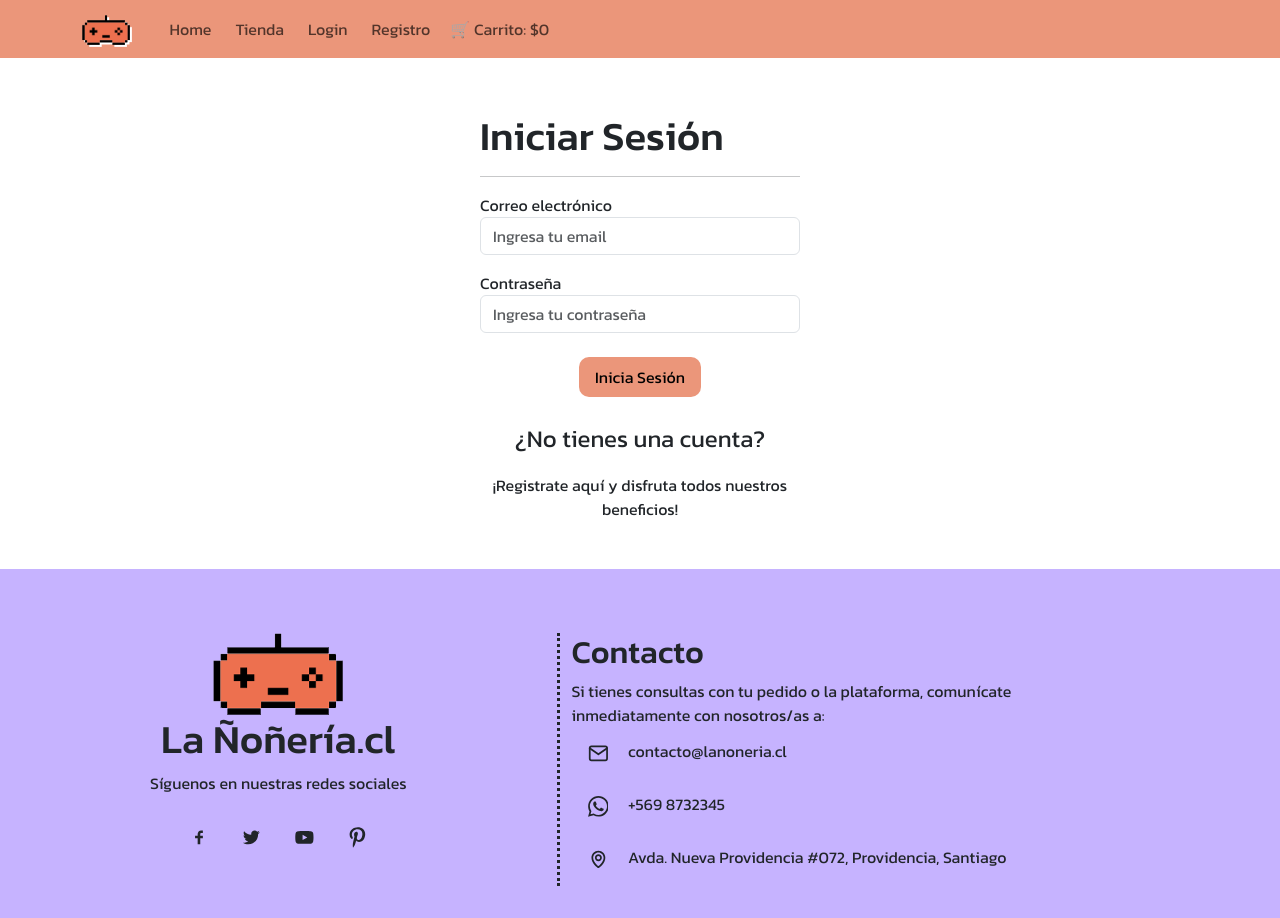
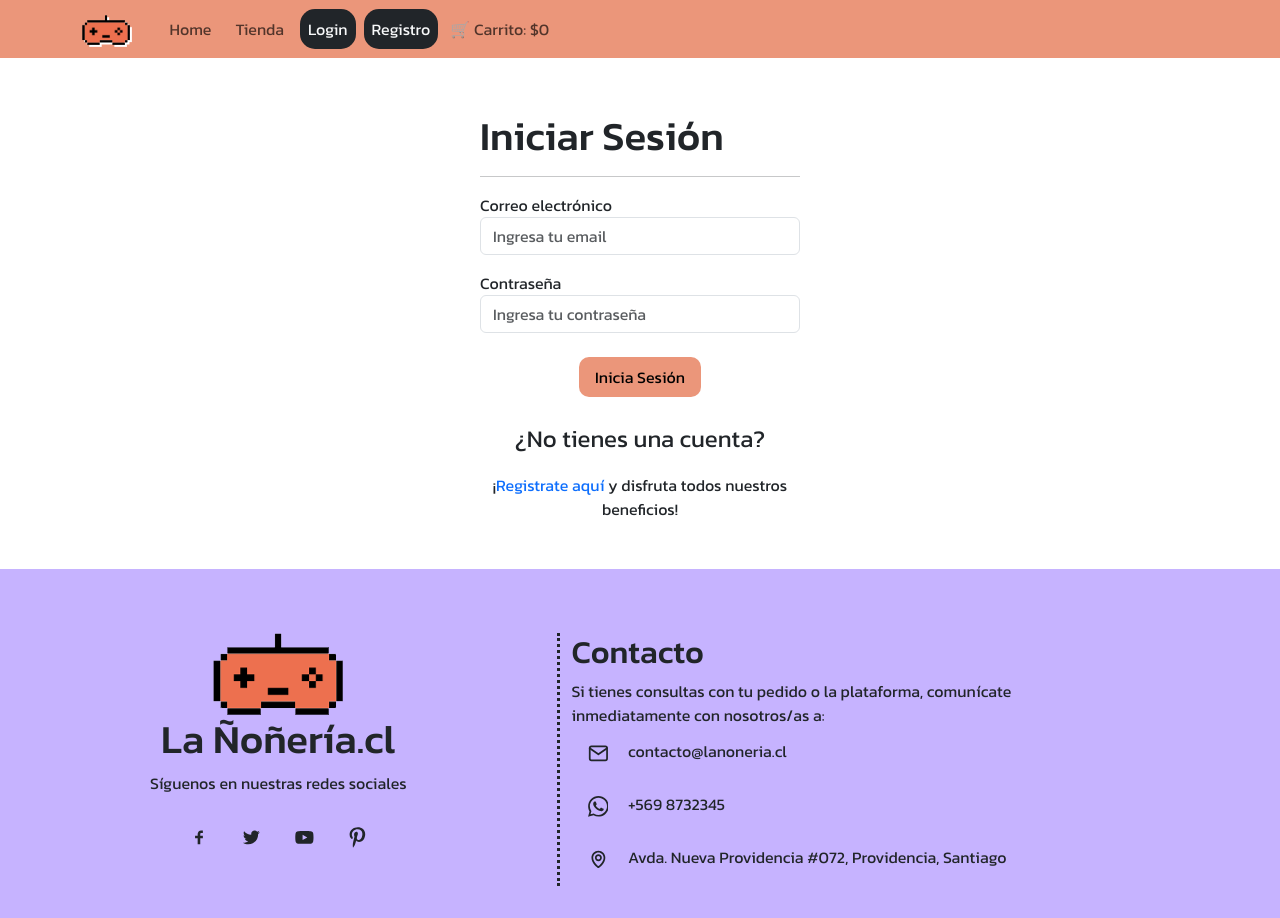
Before and after one commit to cpileon/la_nionieria_v2, a React (Vite) app: page /login in a window 1280 px wide. Built offline with nearby package versions, Linux system fonts and the light colour scheme.

Commit message:
Detalles de CSS

```diff
--- a/src/Components/Navegacion.jsx
+++ b/src/Components/Navegacion.jsx
@@ -54,8 +54,8 @@ const Navegacion = () => {
                     </NavDropdown>
                   ) : (
                     <>
-                      <Nav.Link className="mx-1" href="/login">Login</Nav.Link>
-                      <Nav.Link className="mx-1" href="/register">Registro</Nav.Link>
+                      <Nav.Link className="btnReglog text-light bg-dark mx-1 " href="/login">Login</Nav.Link>
+                      <Nav.Link className="btnReglog text-light bg-dark mx-1 " href="/register">Registro</Nav.Link>
                     </>
                   )}
                   <Nav.Link className={setActiveClass} href="/Carrito">
--- a/src/index.scss
+++ b/src/index.scss
@@ -20,6 +20,19 @@
     font-family: 'Kanit', sans-serif;
 }
 
+a{
+    color: var(--ColorPrimario);
+
+    &:link, &:active {
+        text-decoration:none;
+        transition: var(--transition);
+
+    }
+    &:hover{
+        color: var(--ColorPrimario);
+
+    }
+}
 
 //Customización colores bootstrap
 $theme-colors: (
@@ -104,6 +117,26 @@ $dropdown-dark-bg:      hsl(15, 74%, 70%)    ;
         box-shadow: var(--greyShadowBtn);
 
     }
+
+}
+
+.btnReglog{
+    color: white;
+    padding: 0.5rem 1rem;
+    border-radius: 15px;
+    -webkit-transition-duration: 0.4s;
+    transition-duration: 0.4s;
+
+    &:hover{
+        box-shadow: var(--greyShadowBtn);
+    }
+}
+
+.btnLog{
+
+}
+
+.divPerf{
 
 }
 .noShow{
--- a/src/views/Login.jsx
+++ b/src/views/Login.jsx
@@ -1,6 +1,6 @@
 import { useState, useContext } from "react";
 import Context from "../Context";
-import { useNavigate } from "react-router-dom";
+import { useNavigate, Link} from "react-router-dom";
 import axios from "axios";
 
 export default function RegistroForm() {
@@ -66,7 +66,7 @@ export default function RegistroForm() {
             </div>
             <div className="textLogin">
                 <p className="text1">¿No tienes una cuenta?</p>
-                <p>¡Registrate aquí y disfruta todos nuestros beneficios!</p>
+                <p>¡<Link to="/register">Registrate aquí</Link> y disfruta todos nuestros beneficios!</p>
             </div>
         </div>
     );
--- a/src/views/Register.jsx
+++ b/src/views/Register.jsx
@@ -1,5 +1,5 @@
 import { useState } from "react";
-import { useNavigate } from "react-router-dom";
+import { useNavigate, Link } from "react-router-dom";
 import axios from "axios";
 import 'bootstrap/dist/css/bootstrap.min.css';
 
@@ -82,7 +82,7 @@ export default function RegistroForm() {
             </div>
 
             <div className="textReg">
-                <p className="text1">¿Ya tienes una cuenta? <span>Inicia tu sesión</span></p>
+                <p className="text1">¿Ya tienes una cuenta? <span> <Link to="/login">Inicia tu sesión</Link></span></p>
             </div>
         </div>
     );
```
Also changed, not shown: src/index.css, 1 other file (tests, documents, lock files or other folders).
